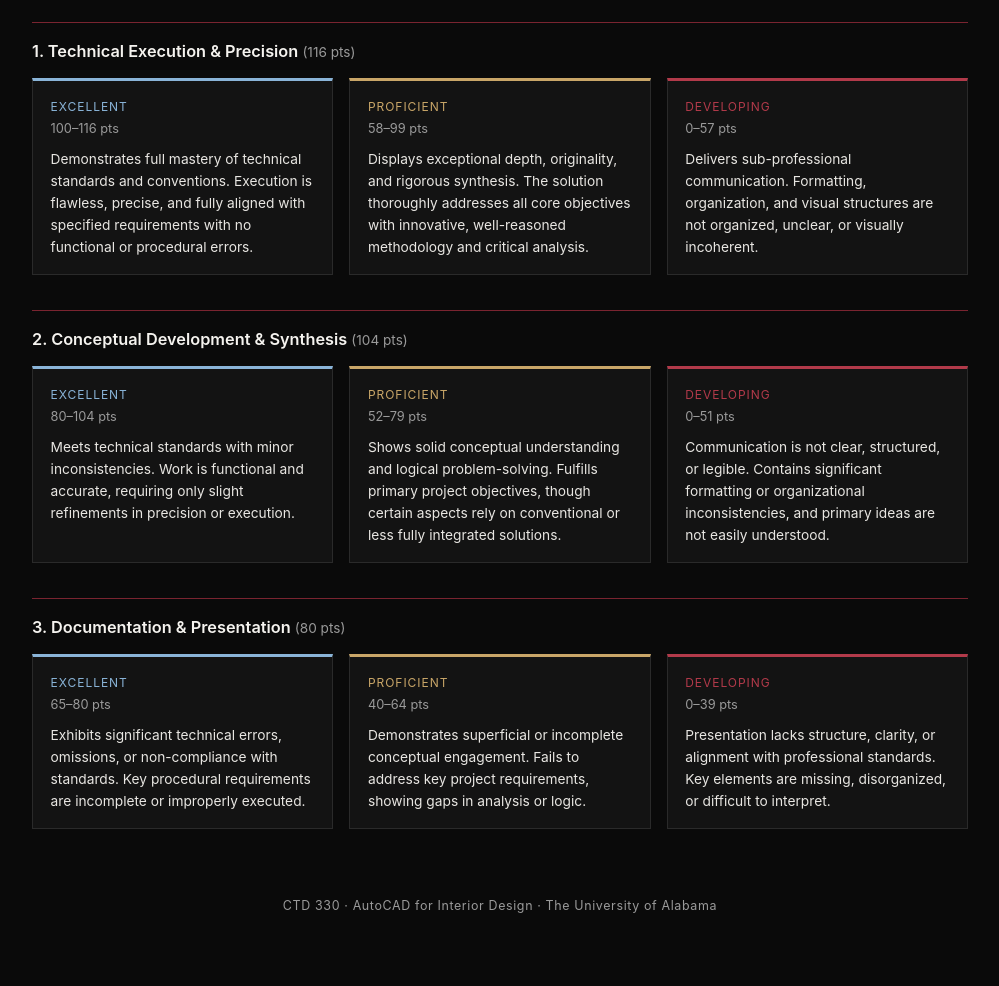
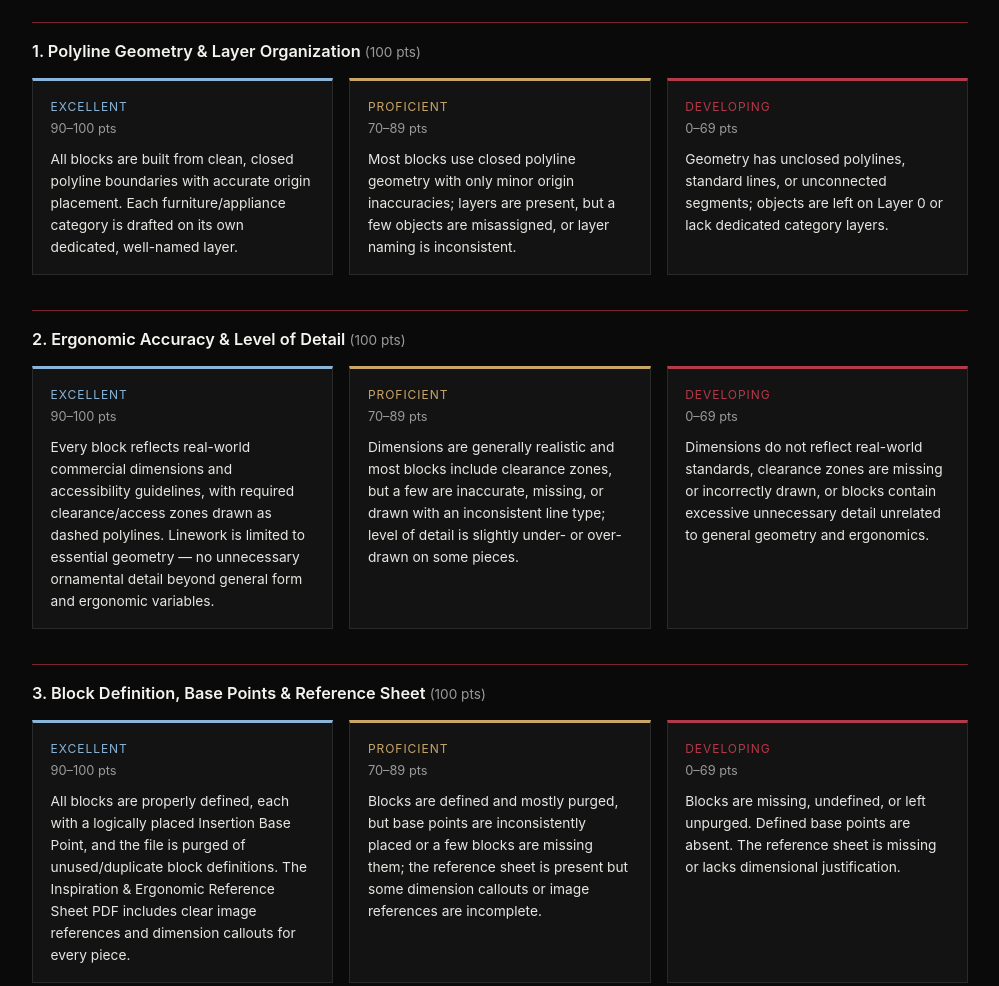
Before and after one commit to DELR22/CTD-330, a plain HTML site: page Assignment_4.html in a window 1280 px wide. Shown: the part 2892-3878 px from the top of the page, without its empty margins (140-1139 px from the left). Drawn offline with Linux system fonts and the light colour scheme.

Commit message:
Update Assignment_4.html

```diff
--- a/Assignment_4.html
+++ b/Assignment_4.html
@@ -212,29 +212,29 @@
   <p class="section-sub">Total possible score: <b style="color:#f5f3ef;">300 points</b> across 3 criteria.</p>
 
   <div class="rubric-criterion">
-    <h3>1. Technical Execution &amp; Precision <span style="color:var(--text-dim);font-weight:400;font-size:0.85rem;">(116 pts)</span></h3>
+    <h3>1. Polyline Geometry &amp; Layer Organization <span style="color:var(--text-dim);font-weight:400;font-size:0.85rem;">(100 pts)</span></h3>
     <div class="tier-grid">
-      <div class="tier excellent"><div class="tier-name">Excellent</div><div class="tier-pts">100–116 pts</div><p>Demonstrates full mastery of technical standards and conventions. Execution is flawless, precise, and fully aligned with specified requirements with no functional or procedural errors.</p></div>
-      <div class="tier proficient"><div class="tier-name">Proficient</div><div class="tier-pts">58–99 pts</div><p>Displays exceptional depth, originality, and rigorous synthesis. The solution thoroughly addresses all core objectives with innovative, well-reasoned methodology and critical analysis.</p></div>
-      <div class="tier developing"><div class="tier-name">Developing</div><div class="tier-pts">0–57 pts</div><p>Delivers sub-professional communication. Formatting, organization, and visual structures are not organized, unclear, or visually incoherent.</p></div>
+      <div class="tier excellent"><div class="tier-name">Excellent</div><div class="tier-pts">90–100 pts</div><p>All blocks are built from clean, closed polyline boundaries with accurate origin placement. Each furniture/appliance category is drafted on its own dedicated, well-named layer.</p></div>
+      <div class="tier proficient"><div class="tier-name">Proficient</div><div class="tier-pts">70–89 pts</div><p>Most blocks use closed polyline geometry with only minor origin inaccuracies; layers are present, but a few objects are misassigned, or layer naming is inconsistent.</p></div>
+      <div class="tier developing"><div class="tier-name">Developing</div><div class="tier-pts">0–69 pts</div><p>Geometry has unclosed polylines, standard lines, or unconnected segments; objects are left on Layer 0 or lack dedicated category layers.</p></div>
     </div>
   </div>
 
   <div class="rubric-criterion">
-    <h3>2. Conceptual Development &amp; Synthesis <span style="color:var(--text-dim);font-weight:400;font-size:0.85rem;">(104 pts)</span></h3>
+    <h3>2. Ergonomic Accuracy &amp; Level of Detail <span style="color:var(--text-dim);font-weight:400;font-size:0.85rem;">(100 pts)</span></h3>
     <div class="tier-grid">
-      <div class="tier excellent"><div class="tier-name">Excellent</div><div class="tier-pts">80–104 pts</div><p>Meets technical standards with minor inconsistencies. Work is functional and accurate, requiring only slight refinements in precision or execution.</p></div>
-      <div class="tier proficient"><div class="tier-name">Proficient</div><div class="tier-pts">52–79 pts</div><p>Shows solid conceptual understanding and logical problem-solving. Fulfills primary project objectives, though certain aspects rely on conventional or less fully integrated solutions.</p></div>
-      <div class="tier developing"><div class="tier-name">Developing</div><div class="tier-pts">0–51 pts</div><p>Communication is not clear, structured, or legible. Contains significant formatting or organizational inconsistencies, and primary ideas are not easily understood.</p></div>
+      <div class="tier excellent"><div class="tier-name">Excellent</div><div class="tier-pts">90–100 pts</div><p>Every block reflects real-world commercial dimensions and accessibility guidelines, with required clearance/access zones drawn as dashed polylines. Linework is limited to essential geometry — no unnecessary ornamental detail beyond general form and ergonomic variables.</p></div>
+      <div class="tier proficient"><div class="tier-name">Proficient</div><div class="tier-pts">70–89 pts</div><p>Dimensions are generally realistic and most blocks include clearance zones, but a few are inaccurate, missing, or drawn with an inconsistent line type; level of detail is slightly under- or over-drawn on some pieces.</p></div>
+      <div class="tier developing"><div class="tier-name">Developing</div><div class="tier-pts">0–69 pts</div><p>Dimensions do not reflect real-world standards, clearance zones are missing or incorrectly drawn, or blocks contain excessive unnecessary detail unrelated to general geometry and ergonomics.</p></div>
     </div>
   </div>
 
   <div class="rubric-criterion">
-    <h3>3. Documentation &amp; Presentation <span style="color:var(--text-dim);font-weight:400;font-size:0.85rem;">(80 pts)</span></h3>
+    <h3>3. Block Definition, Base Points &amp; Reference Sheet <span style="color:var(--text-dim);font-weight:400;font-size:0.85rem;">(100 pts)</span></h3>
     <div class="tier-grid">
-      <div class="tier excellent"><div class="tier-name">Excellent</div><div class="tier-pts">65–80 pts</div><p>Exhibits significant technical errors, omissions, or non-compliance with standards. Key procedural requirements are incomplete or improperly executed.</p></div>
-      <div class="tier proficient"><div class="tier-name">Proficient</div><div class="tier-pts">40–64 pts</div><p>Demonstrates superficial or incomplete conceptual engagement. Fails to address key project requirements, showing gaps in analysis or logic.</p></div>
-      <div class="tier developing"><div class="tier-name">Developing</div><div class="tier-pts">0–39 pts</div><p>Presentation lacks structure, clarity, or alignment with professional standards. Key elements are missing, disorganized, or difficult to interpret.</p></div>
+      <div class="tier excellent"><div class="tier-name">Excellent</div><div class="tier-pts">90–100 pts</div><p>All blocks are properly defined, each with a logically placed Insertion Base Point, and the file is purged of unused/duplicate block definitions. The Inspiration & Ergonomic Reference Sheet PDF includes clear image references and dimension callouts for every piece.</p></div>
+      <div class="tier proficient"><div class="tier-name">Proficient</div><div class="tier-pts">70–89 pts</div><p>Blocks are defined and mostly purged, but base points are inconsistently placed or a few blocks are missing them; the reference sheet is present but some dimension callouts or image references are incomplete.</p></div>
+      <div class="tier developing"><div class="tier-name">Developing</div><div class="tier-pts">0–69 pts</div><p>Blocks are missing, undefined, or left unpurged. Defined base points are absent. The reference sheet is missing or lacks dimensional justification.</p></div>
     </div>
   </div>
 
```
